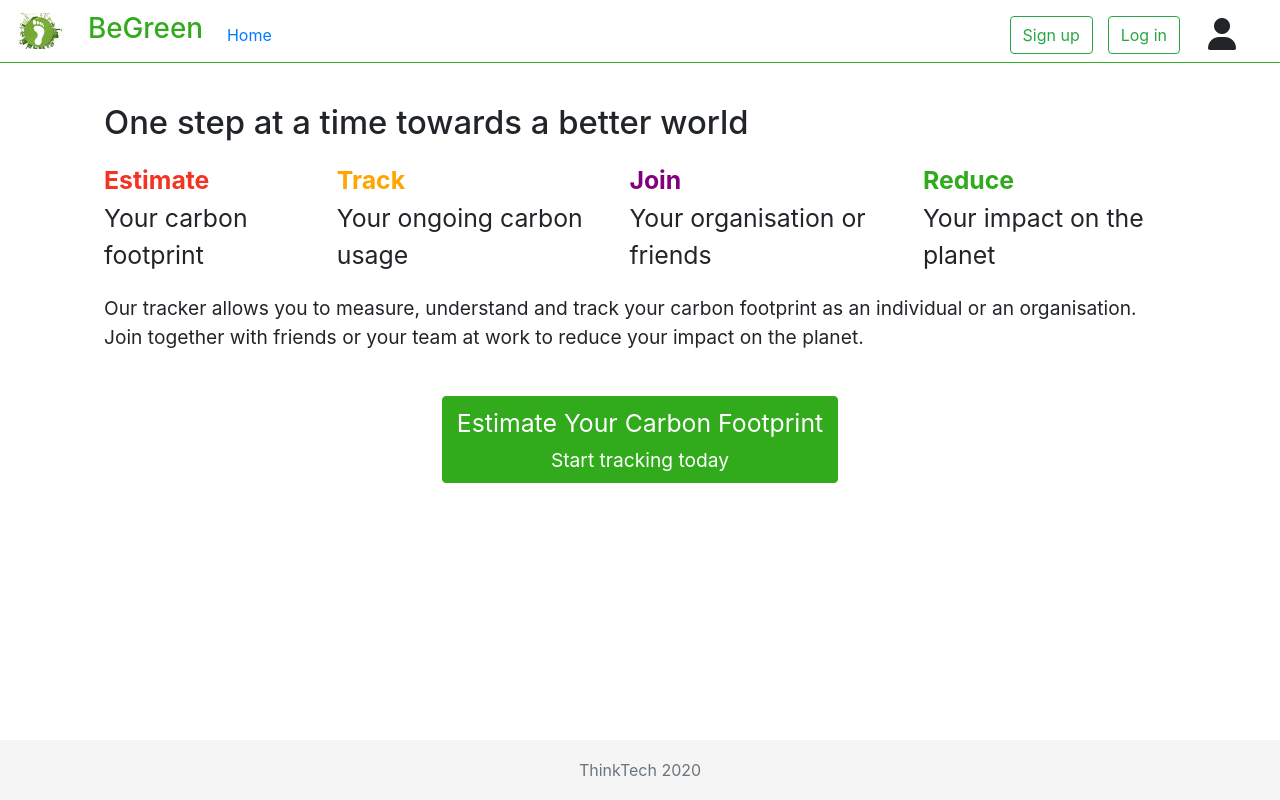
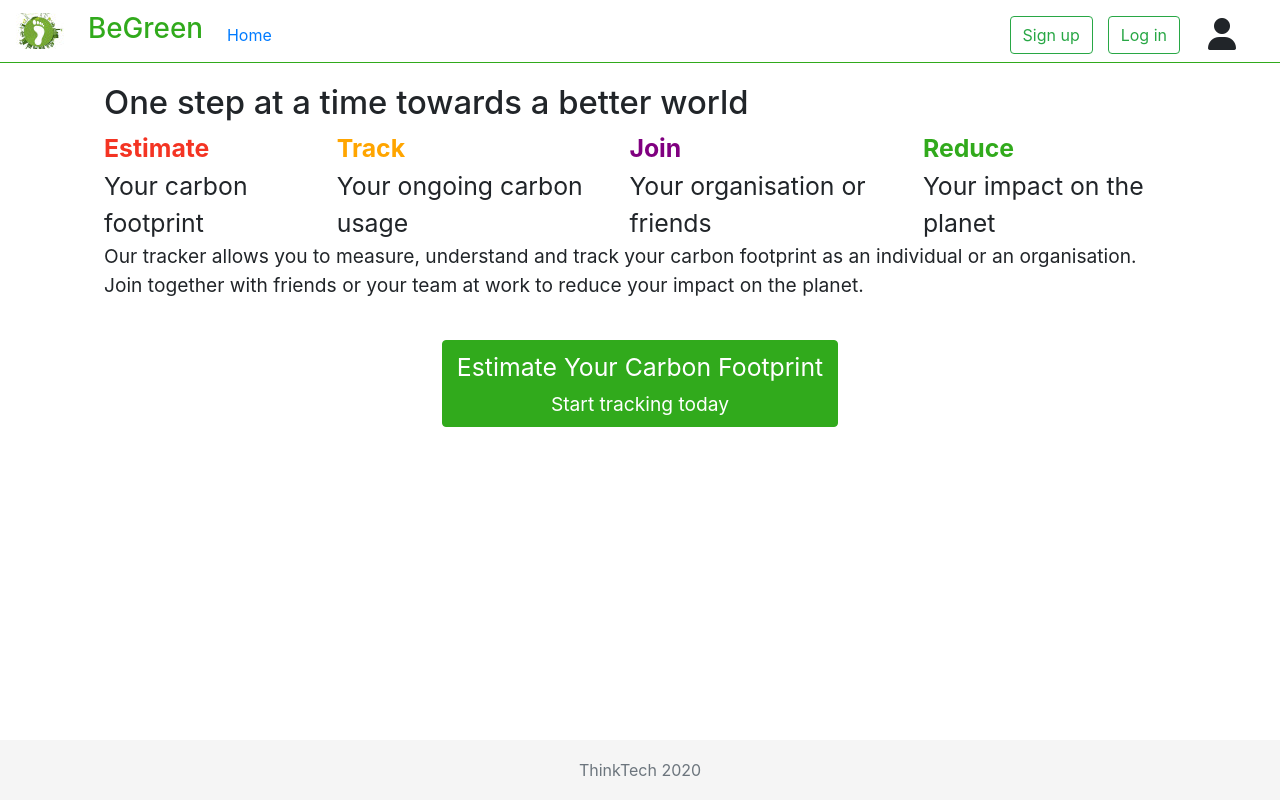
Before and after one commit to ThinkTech-TR/carbontracker-react-app, a React (Create React App) app: page / in a window 1280 px wide. Built offline with nearby package versions, Linux system fonts and the light colour scheme.

Commit message:
Tidy CSS and Log user id on page load

```diff
--- a/src/App.js
+++ b/src/App.js
@@ -11,6 +11,8 @@ import Logout from './Components/Logout/Logout'
 import Results from './Components/Results/Results'
 import Signup from './Components/Signup/Signup'
 import Landing from './Components/Landing/Landing'
+import { useAuth0 } from "@auth0/auth0-react";
+import { useEffect } from "react";
 import Questionaire from './Components/Questionaire/Questionaire'
 
 import Footer from './Components/Footer/Footer'
@@ -18,6 +20,8 @@ import Footer from './Components/Footer/Footer'
 function App() {
 
     const [currentQuestion, setCurrentQuestion] = useState(0);
+
+    const {user, isAuthenticated } = useAuth0();
 
     const [questData, setQuestData] = useState({
         entityType: "individual",
@@ -29,7 +33,13 @@ function App() {
         houseAge: "pre1919"
     });
 
-     const updateQuestData = e => {
+    useEffect(() => {
+       console.log(questData);
+       console.log(user === undefined ? "unknown" : user.sub);
+       console.log(isAuthenticated);
+    });
+
+    const updateQuestData = e => {
         setQuestData({
           ...questData,
           [e.target.name]: e.target.value
--- a/src/Components/Landing/Landing.css
+++ b/src/Components/Landing/Landing.css
@@ -1,14 +1,3 @@
-/* Standard Elements */
-h1 {
-    margin: 20px;
-    text-align: left;
-}
-
-p {
-    text-align: left;
-    margin: 20px;
-}
-
 /* Landing Classes */
 .landing-container {
     display: flex;
@@ -66,17 +55,3 @@ p {
 :root {
     --animate-delay: 2s;
   }
-
-
-  /*   F7D978  - Yellow
-EBC156 - another yellow
-#13ee71  - light green
-B23F58  - red / pine
-F7F7F1 - white
-323D68 - dark blueA
-31AA1C - dark green
-AB1116 - bright red
-F43423 - red
-EF7622 - orange
-E8BE4E - yellow
-FBD415 - bright yellow */
--- a/src/index.css
+++ b/src/index.css
@@ -15,6 +15,16 @@ code {
 html, body, #root {
   height: 100%;
   overflow: auto;
+}
+
+h1 {
+  margin: 20px;
+  text-align: left;
+}
+
+p {
+  text-align: left;
+  margin: 20px;
 }
 
 .button-green {
```
